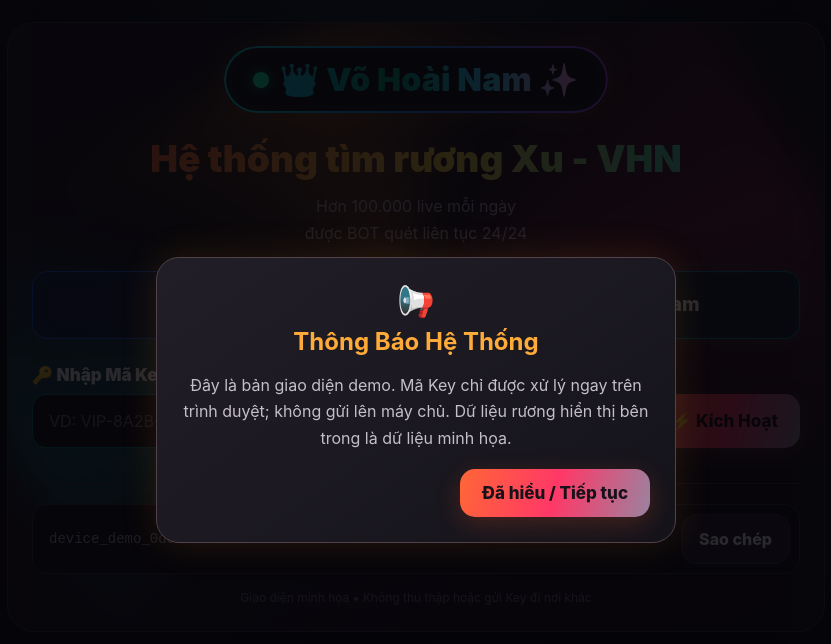
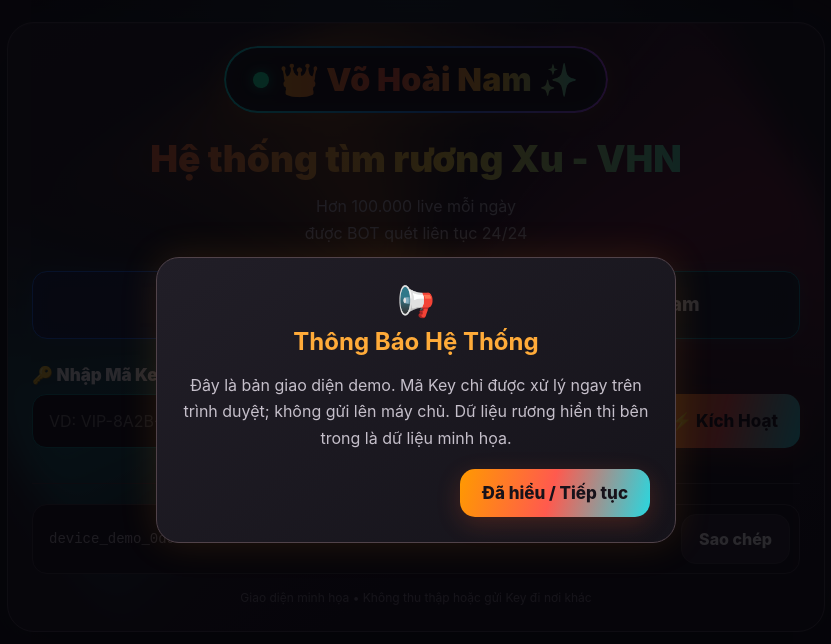
Before and after one commit to hikhikhakhamunly-alt/vohoainam.fake, a plain HTML site: page index.html in a window 1280 px wide. Shown: the whole page, without its empty margins (224-1055 px from the left). Drawn offline with Linux system fonts and the light colour scheme.

Commit message:
Update index.html

```diff
--- a/index.html
+++ b/index.html
@@ -26,9 +26,9 @@ button{cursor:pointer;color:inherit}
 .page{width:min(850px,100%);margin:auto;padding:22px 16px 48px}
 .panel{
  position:relative;isolation:isolate;overflow:hidden;
- background:linear-gradient(145deg,rgba(29,26,34,.97),rgba(19,17,24,.98));
- border:1px solid #393540;border-radius:27px;padding:24px;
- box-shadow:0 20px 70px #0009,0 0 30px #00dede0c;
+ background:linear-gradient(145deg,rgba(29,27,36,.985),rgba(15,15,22,.99));
+ border:1px solid #45404b;border-radius:27px;padding:24px;
+ box-shadow:0 22px 75px #000b,0 0 34px #00dede16,inset 0 1px 0 #ffffff0a;
 }
 .panel:before{
  content:"";position:absolute;z-index:-1;inset:-2px;border-radius:inherit;
@@ -62,7 +62,7 @@ button{cursor:pointer;color:inherit}
 .brand-text,.rainbow{
  background:linear-gradient(90deg,#ff9e20,#ff593c,#ffbd32,#28e5d9,#3c9fff,#c15cff,#ff4e75,#ff9e20);
  background-size:250% auto;color:transparent;background-clip:text;-webkit-background-clip:text;
- animation:gradientMove 5s linear infinite,hue 12s linear infinite;
+ animation:gradientMove 7s ease-in-out infinite;
 }
 .brand-text{font-size:clamp(23px,5vw,32px);font-weight:950;letter-spacing:.2px}
 .orb{
@@ -106,8 +106,7 @@ input{
 input:focus{border-color:#21e9e4;box-shadow:0 0 0 3px #00dada20,0 0 18px #00dada22}
 .btn-activate{
  border:0;padding:14px 22px;color:#17121a;font-size:17px;
- background:linear-gradient(105deg,#ff9a00,#ff3867,#28d8e0);
- background-size:220% 100%;animation:gradientMove 4s linear infinite;
+ background:linear-gradient(105deg,#ff9a00 0%,#ff5a4e 48%,#28d8e0 100%);
  box-shadow:0 7px 24px #ff5b2833;
 }
 .divider-label{display:flex;align-items:center;gap:12px;color:#797481;font-size:13px;justify-content:center;margin:28px 0 12px}
```
